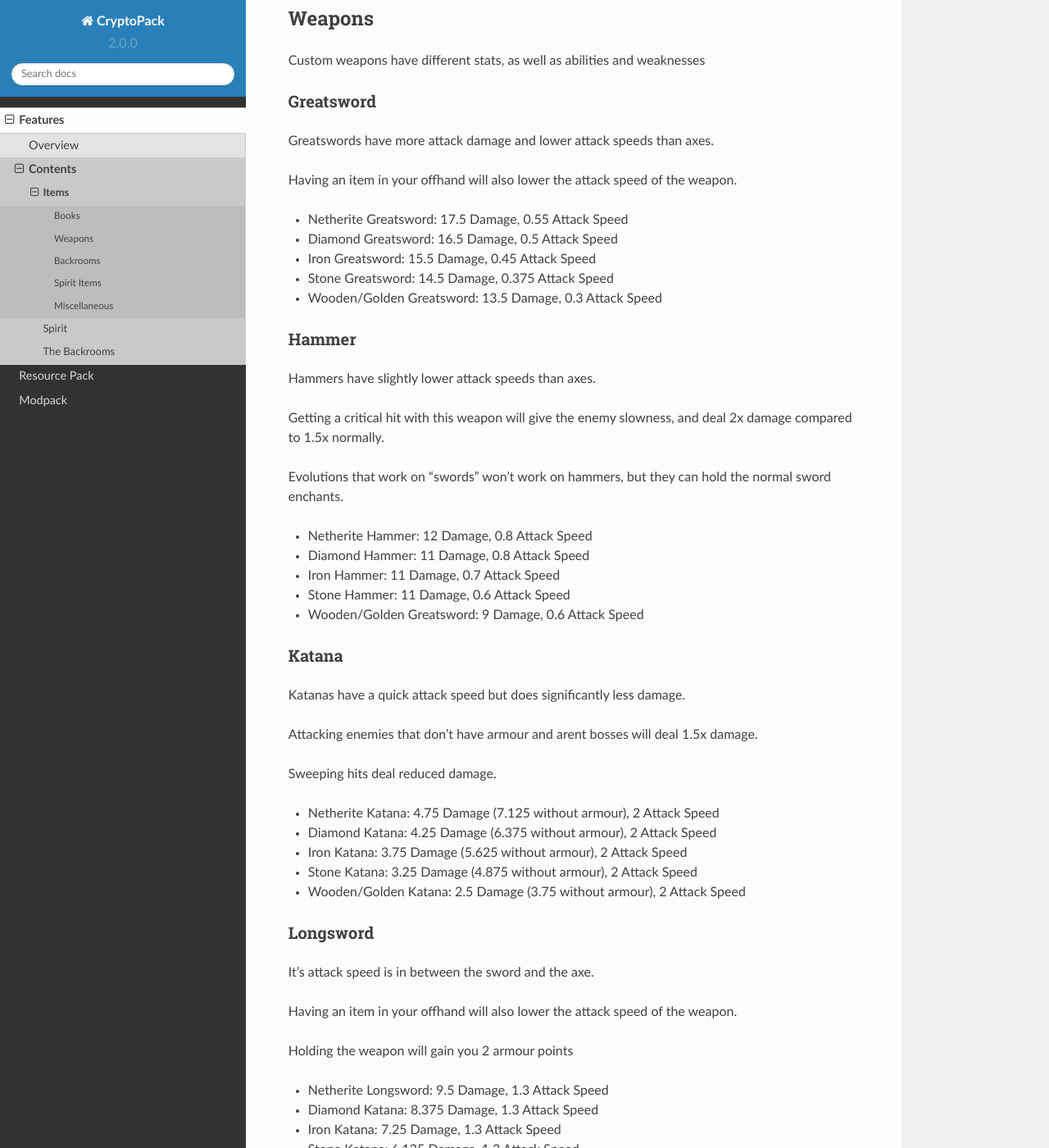
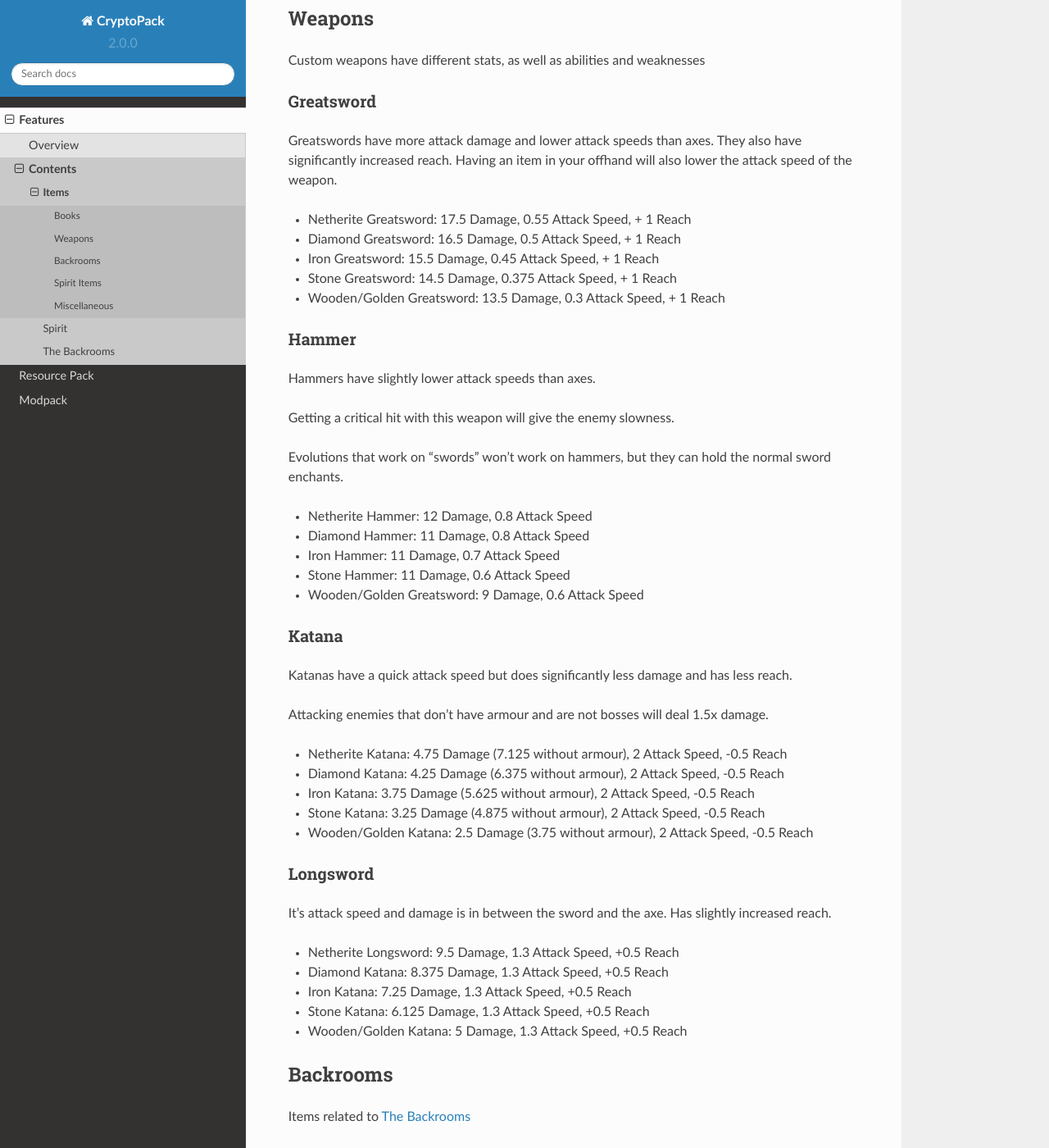
Before and after one commit to Shwabbaa/cryptopack-docs, a Sphinx documentation site: the page built from docs/source/features/items.rst, in a window 1280 px wide and 1400 px high, scrolled down 4286 px. Shown: the whole window at 82% size. Built offline with Sphinx 7.4.7 and the Read the Docs theme 2.0.0, drawn with Linux system fonts in a browser that asks for light colours; pages that are not in the unit, such as notebooks, are missing from menus; some of the changed text lies outside the part shown.

Commit message:
Update items.rst

```diff
--- a/docs/source/features/items.rst
+++ b/docs/source/features/items.rst
@@ -203,25 +203,24 @@ Custom weapons have different stats, as well as abilities and weaknesses
 
 Greatsword
 """"""""""""""
-Greatswords have more attack damage and lower attack speeds than axes.
-
+Greatswords have more attack damage and lower attack speeds than axes. They also have significantly increased reach.
 Having an item in your offhand will also lower the attack speed of the weapon.
 
-* Netherite Greatsword: 17.5 Damage, 0.55 Attack Speed
+* Netherite Greatsword: 17.5 Damage, 0.55 Attack Speed, + 1 Reach
 
-* Diamond Greatsword: 16.5 Damage, 0.5 Attack Speed
+* Diamond Greatsword: 16.5 Damage, 0.5 Attack Speed, + 1 Reach
 
-* Iron Greatsword: 15.5 Damage, 0.45 Attack Speed
+* Iron Greatsword: 15.5 Damage, 0.45 Attack Speed, + 1 Reach
 
-* Stone Greatsword: 14.5 Damage, 0.375 Attack Speed
+* Stone Greatsword: 14.5 Damage, 0.375 Attack Speed, + 1 Reach
 
-* Wooden/Golden Greatsword: 13.5 Damage, 0.3 Attack Speed
+* Wooden/Golden Greatsword: 13.5 Damage, 0.3 Attack Speed, + 1 Reach
 
 Hammer
 """"""""""""""
 Hammers have slightly lower attack speeds than axes.
 
-Getting a critical hit with this weapon will give the enemy slowness, and deal 2x damage compared to 1.5x normally.
+Getting a critical hit with this weapon will give the enemy slowness.
 
 Evolutions that work on "swords" won't work on hammers, but they can hold the normal sword enchants.
 
@@ -237,39 +236,33 @@ Evolutions that work on "swords" won't work on hammers, but they can hold the no
 
 Katana
 """"""""""""""
-Katanas have a quick attack speed but does significantly less damage.
+Katanas have a quick attack speed but does significantly less damage and has less reach.
 
-Attacking enemies that don't have armour and arent bosses will deal 1.5x damage.
+Attacking enemies that don't have armour and are not bosses will deal 1.5x damage.
 
-Sweeping hits deal reduced damage.
+* Netherite Katana: 4.75 Damage (7.125 without armour), 2 Attack Speed, -0.5 Reach
 
-* Netherite Katana: 4.75 Damage (7.125 without armour), 2 Attack Speed
+* Diamond Katana: 4.25 Damage (6.375 without armour), 2 Attack Speed, -0.5 Reach
 
-* Diamond Katana: 4.25 Damage (6.375 without armour), 2 Attack Speed
+* Iron Katana: 3.75 Damage (5.625 without armour), 2 Attack Speed, -0.5 Reach
 
-* Iron Katana: 3.75 Damage (5.625 without armour), 2 Attack Speed
+* Stone Katana: 3.25 Damage (4.875 without armour), 2 Attack Speed, -0.5 Reach
 
-* Stone Katana: 3.25 Damage (4.875 without armour), 2 Attack Speed
-
-* Wooden/Golden Katana: 2.5 Damage (3.75 without armour), 2 Attack Speed
+* Wooden/Golden Katana: 2.5 Damage (3.75 without armour), 2 Attack Speed, -0.5 Reach
 
 Longsword
 """"""""""""""
-It's attack speed is in between the sword and the axe.
+It's attack speed and damage is in between the sword and the axe. Has slightly increased reach.
 
-Having an item in your offhand will also lower the attack speed of the weapon.
+* Netherite Longsword: 9.5 Damage, 1.3 Attack Speed, +0.5 Reach
 
-Holding the weapon will gain you 2 armour points
+* Diamond Katana: 8.375 Damage, 1.3 Attack Speed, +0.5 Reach
 
-* Netherite Longsword: 9.5 Damage, 1.3 Attack Speed
+* Iron Katana: 7.25 Damage, 1.3 Attack Speed, +0.5 Reach
 
-* Diamond Katana: 8.375 Damage, 1.3 Attack Speed
+* Stone Katana: 6.125 Damage, 1.3 Attack Speed, +0.5 Reach
 
-* Iron Katana: 7.25 Damage, 1.3 Attack Speed
-
-* Stone Katana: 6.125 Damage, 1.3 Attack Speed
-
-* Wooden/Golden Katana: 5 Damage, 1.3 Attack Speed
+* Wooden/Golden Katana: 5 Damage, 1.3 Attack Speed, +0.5 Reach
 
 Backrooms
 ------------
```
